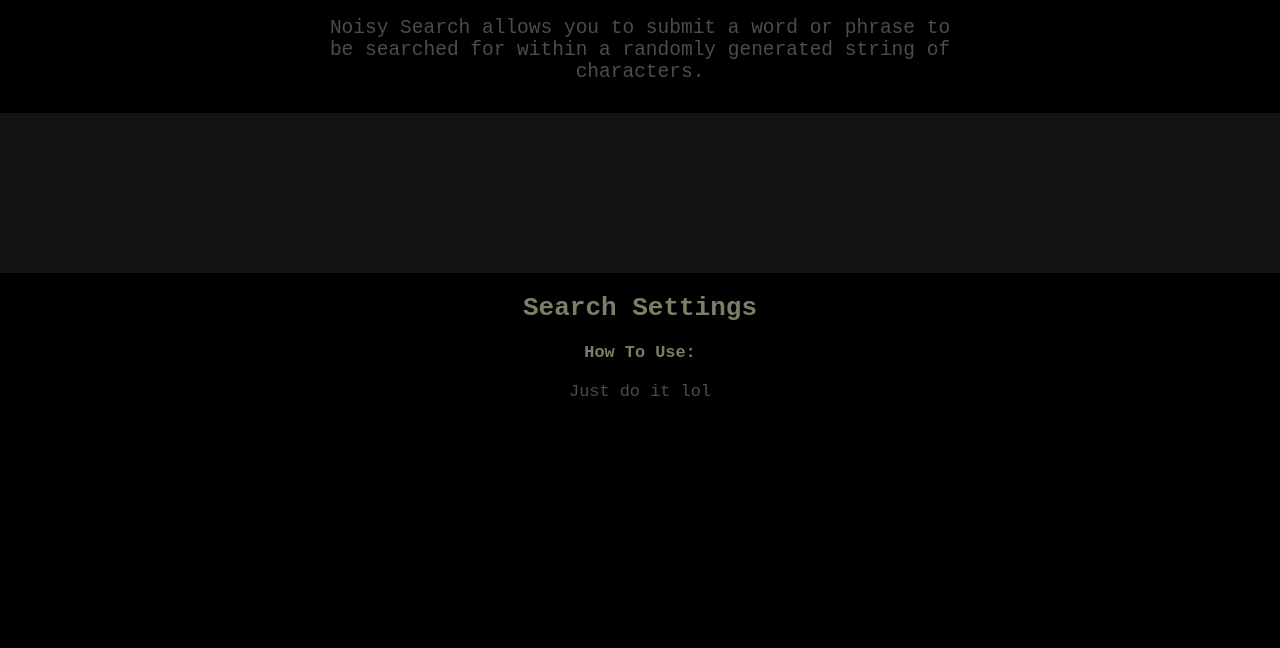
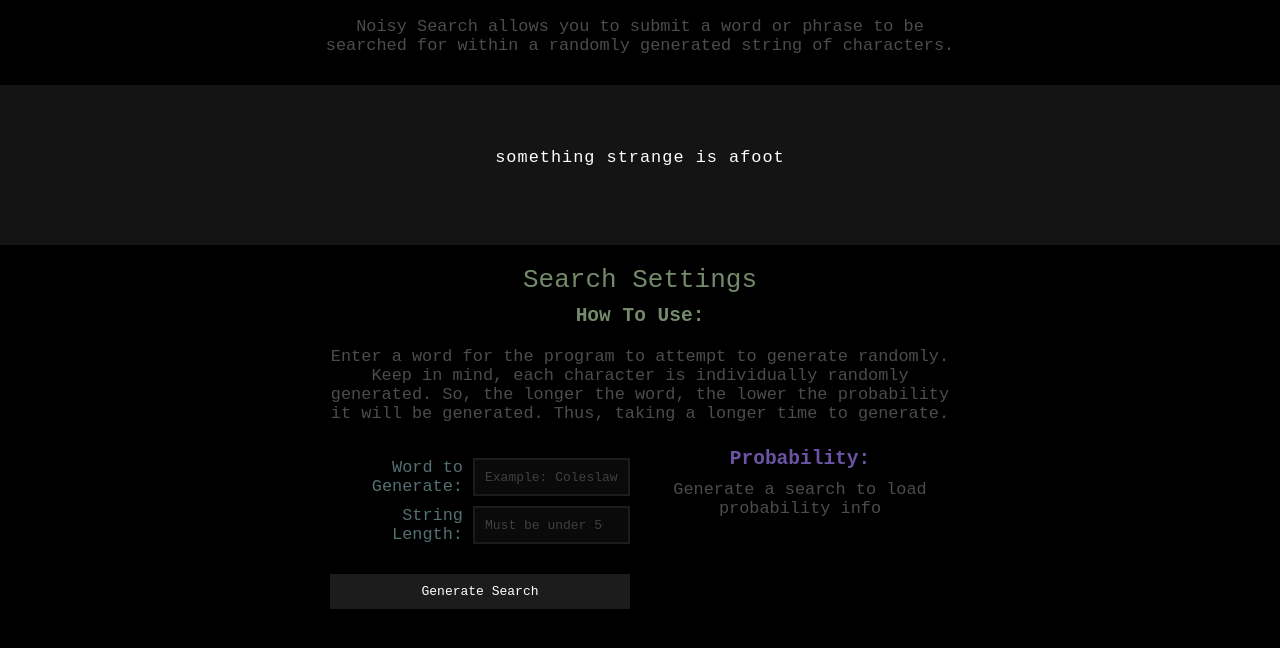
Before and after one commit to william-horn/noisy-search-demo, a plain HTML site: page index.html in a window 1280 px wide. Shown: the part 88-736 px from the top of the page. Drawn offline with Linux system fonts and the light colour scheme.

Commit message:
finished page body content

```diff
--- a/assets/css/global-styles.css
+++ b/assets/css/global-styles.css
@@ -48,12 +48,22 @@ https://github.com/william-horn/my-coding-conventions/blob/main/document-convent
     --theme-primary-background-color: #1c1c1c;
     --theme-primary-heading-text-color: #5de787;
     --theme-primary-heading-span-text-color: #384c30;
-    --theme-secondary-heading-text-color: #778165;
+    --theme-secondary-heading-text-color: #748b6b;
     --theme-main-background-color: #141414;
+    --theme-input-label-color: #547072;
+    --theme-primary-button-color: white;
+    --theme-primary-button-hover-color: #87a17e;
+    --theme-text-input-border-color: #87a17e;
+
+    /* theme borders */
+    --theme-text-input-border: 2px solid var(--theme-text-input-border-color);
 
     /* theme fonts */
     --theme-primary-heading-font: sans-serif;
     --theme-primary-text-font: monospace;
+    --theme-placeholder-text-font: monospace;
+    --theme-input-text-font: monospace;
+    --theme-primary-button-font: unset;
 
     /* general styling */
     --header-margin: 20px 0 20px 0;
@@ -71,7 +81,7 @@ https://github.com/william-horn/my-coding-conventions/blob/main/document-convent
 
 body {
     background-color: black;
-    overflow: hidden;
+    /* overflow: hidden; */
     font-family: var(--theme-primary-text-font);
 }
 
@@ -88,6 +98,46 @@ p {
     text-align: center;
 }
 
+label {
+    color: var(--theme-input-label-color);
+    font-size: 1.3em;
+    text-align: right;
+    font-weight: 100;
+}
+
+input {
+    background-color: #0a0a0a;
+    border: 0;
+    font-size: 1em;
+    font-weight: 100;
+    color: white;
+    outline: none;
+    border: 2px solid var(--theme-primary-background-color);
+    padding: 5px 10px;
+    font-family: var(--theme-input-text-font);
+}
+
+input::placeholder {
+    opacity: 0.5;
+    font-family: var(--theme-placeholder-text-font);
+}
+
+input:focus {
+    border: var(--theme-text-input-border);
+    transition-property: border;
+    transition-duration: 0.5s;
+}
+
+button {
+    text-decoration: none;
+    border: none;
+    padding: 10px;
+    background-color: var(--theme-primary-background-color);
+    color: var(--theme-primary-button-color);
+    font-size: 1em;
+    font-family: var(--theme-primary-button-font);
+}
+
 section {
     width: 50%;
     margin: 0 auto;
@@ -95,11 +145,14 @@ section {
 
 h2, h3 {
     color: var(--theme-secondary-heading-text-color);
+    /* color: var(--theme-primary-heading-span-text-color); */
     margin: var(--header-margin);
+    font-weight: 100;
     font-size: 2em;
     text-align: center;
 }
 
 h3 {
-    font-size: 1.3em;
+    font-size: 1.5em;
+    font-weight: 900;
 }
--- a/assets/css/primary-styles.css
+++ b/assets/css/primary-styles.css
@@ -42,6 +42,16 @@ https://github.com/william-horn/my-coding-conventions/blob/main/document-convent
 ==================================================================================================================================
 */
 
+/* --------------- */
+/* Utility Classes */
+/* --------------- */
+
+.flex-row-wrap {
+    --min-flex-width: 180px;
+    display: flex;
+    flex-wrap: wrap;
+}
+
 /* ------------------- */
 /* Primary Page Header */
 /* ------------------- */
@@ -62,18 +72,111 @@ https://github.com/william-horn/my-coding-conventions/blob/main/document-convent
 }
 
 .main-header p {
-    font-size: 1.5em;
     width: 50%;
     margin: 0 auto 15px auto;
 }
 
-/* ----- */
-/* Other */
-/* ----- */
+/* -------------- */
+/* Output Display */
+/* -------------- */
 
 .output-display-container {
     width: 100%;
     height: 20vh;
     margin-bottom: 15px;
     background-color: var(--theme-main-background-color);
+    display: flex;
+    flex-direction: column;
+    justify-content: center;
+    align-items: center;
 }
+
+.output-display-container p {
+    color: white;
+    text-justify: auto;
+    width: 50%;
+    letter-spacing: 1px;
+}
+
+/* ----------------------- */
+/* Search Settings Section */
+/* ----------------------- */
+
+.search-container > h2 {
+    margin-bottom: 0;
+}
+
+.search-container > h3 {
+    margin-top: 10px;
+}
+
+.settings {
+    /* background-color: var(--theme-primary-background-color); */
+    /* width: 50%; */
+    flex: 1;
+    min-width: var(--min-flex-width); /* overwrite the flexbox-assigned min-width from the parent so this stays centered */
+    padding: 10px;
+}
+
+.settings button {
+    margin: 20px 0 0 0;
+    width: 100%;
+    transition-property: background-color;
+    transition-duration: 0.25s;
+}
+
+.generate-search-btn:hover {
+    background-color: var(--theme-primary-button-hover-color);
+}
+
+.cancel-generate-btn {
+    display: none;
+    background-color: #401e1e;
+    transition-property: background-color;
+    transition-duration: 0.25s;
+}
+
+.cancel-generate-btn:hover {
+    background-color: #6a3c3c;
+}
+
+
+.input-box {
+    display: flex;
+    justify-content: center;
+    margin: 10px 0;
+}
+
+.input-box label {
+    flex: 1;
+    margin-right: 10px;
+    min-width: 70px; /* overwrite the flexbox-assigned min-width from the parent so this stays centered */
+}
+
+.input-box input {
+    flex: 1;
+    min-width: 70px; /* overwrite the flexbox-assigned min-width from the parent so this stays centered */
+}
+
+.stats-display {
+    /* border-left: 2px solid white; */
+    flex: 1;
+    padding: 10px;
+    min-width: var(--min-flex-width); /* trigger the flex-wrap once the screen is crushed in */
+    margin-bottom: 200px;
+}
+
+.stats-display h3 {
+    color: #6b54a5;
+    margin-top: 0;
+    margin-bottom: 10px;
+}
+
+.probability-info {
+    display: none;
+}
+
+.probability-info p {
+    color: white;
+    font-size: 1.1em;
+}
--- a/index.html
+++ b/index.html
@@ -61,19 +61,42 @@ https://github.com/william-horn/my-coding-conventions/blob/main/document-convent
         </header>
 
         <div class="output-display-container">
-
+            <p>something strange is afoot</p>
         </div>
 
-        <section class="search-settings-container">
+        <section class="search-container">
             <h2>Search Settings</h2>
-            <h3><strong>How To Use:</strong></h3>
+            <h3>How To Use:</h3>
             <p>
-                Just do it lol
+                Enter a word for the program to attempt to generate randomly. Keep in mind, each character is individually randomly generated. So, the longer the word, the lower the probability it will be generated. Thus, taking a longer time to generate.
             </p>
-            <form action="">
-
-            </form>
+            <div class="flex-row-wrap">
+                <div class="settings">
+                    <div class="text-input-container">
+                        <div class="input-box">
+                            <label for="word-input">Word to Generate: </label>
+                            <input type="text" name="word-input" id="word-input" placeholder="Example: Coleslaw">
+                        </div>
+                        <div class="input-box">
+                            <label for="length-input">String Length:</label>
+                            <input type="number" name="length-input" id="length-input" placeholder="Must be under 500">
+                        </div>
+                    </div>
+                    <button id="generate-search-btn" class="generate-search-btn">Generate Search</button>
+                    <button id="cancel-generate-btn" class="cancel-generate-btn">Cancel Search</button>
+                </div>
+                <div class="stats-display">
+                    <h3>Probability:</h3>
+                    <p>Generate a search to load probability info</p>
+                    <div class="probability-info">
+                        <p>Your search is 1 in 934,313 probability of being generated</p>
+                        <h3>Experimental Probability:</h3>
+                        <p>Your search was actually good</p>
+                    </div>
+                </div>
+            </div>
         </section>
 
+        <script src="main.js"></script>
     </body>
 </html>
--- a/main.js
+++ b/main.js
@@ -41,3 +41,12 @@ https://github.com/william-horn/my-coding-conventions/blob/main/document-convent
 
 ==================================================================================================================================
 */
+
+const outputDisplayContainer = document.querySelector(".output-display-container")
+const generateSearchButton = document.querySelector("#generate-search-btn")
+
+function generateSearch() {
+
+}
+
+generateSearchButton.addEventListener("click", generateSearch)
```
